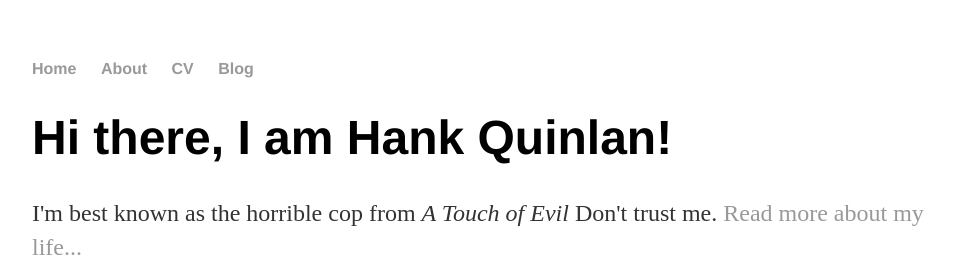
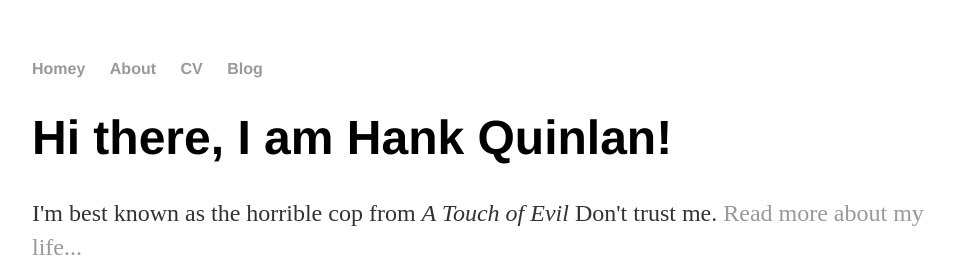
Before and after one commit to mikepaisner/Security-Zen.github.io, a Jekyll site: the page built from index.html, in a window 1280 px wide. Shown: the top 257 px of the page, without its empty margins (160-1115 px from the left). Built offline with Jekyll 4.4.1, drawn with Linux system fonts in a browser that asks for light colours.

Commit message:
Update default.html

```diff
--- a/_layouts/default.html
+++ b/_layouts/default.html
@@ -8,7 +8,7 @@
 		<body>
 			<nav>
 	    		<ul>
-	        		<li><a href="/">Home</a></li>
+	        		<li><a href="/">Homey</a></li>
 		        	<li><a href="/about">About</a></li>
 	        		<li><a href="/cv">CV</a></li>
 	        		<li><a href="/blog">Blog</a></li>
```
